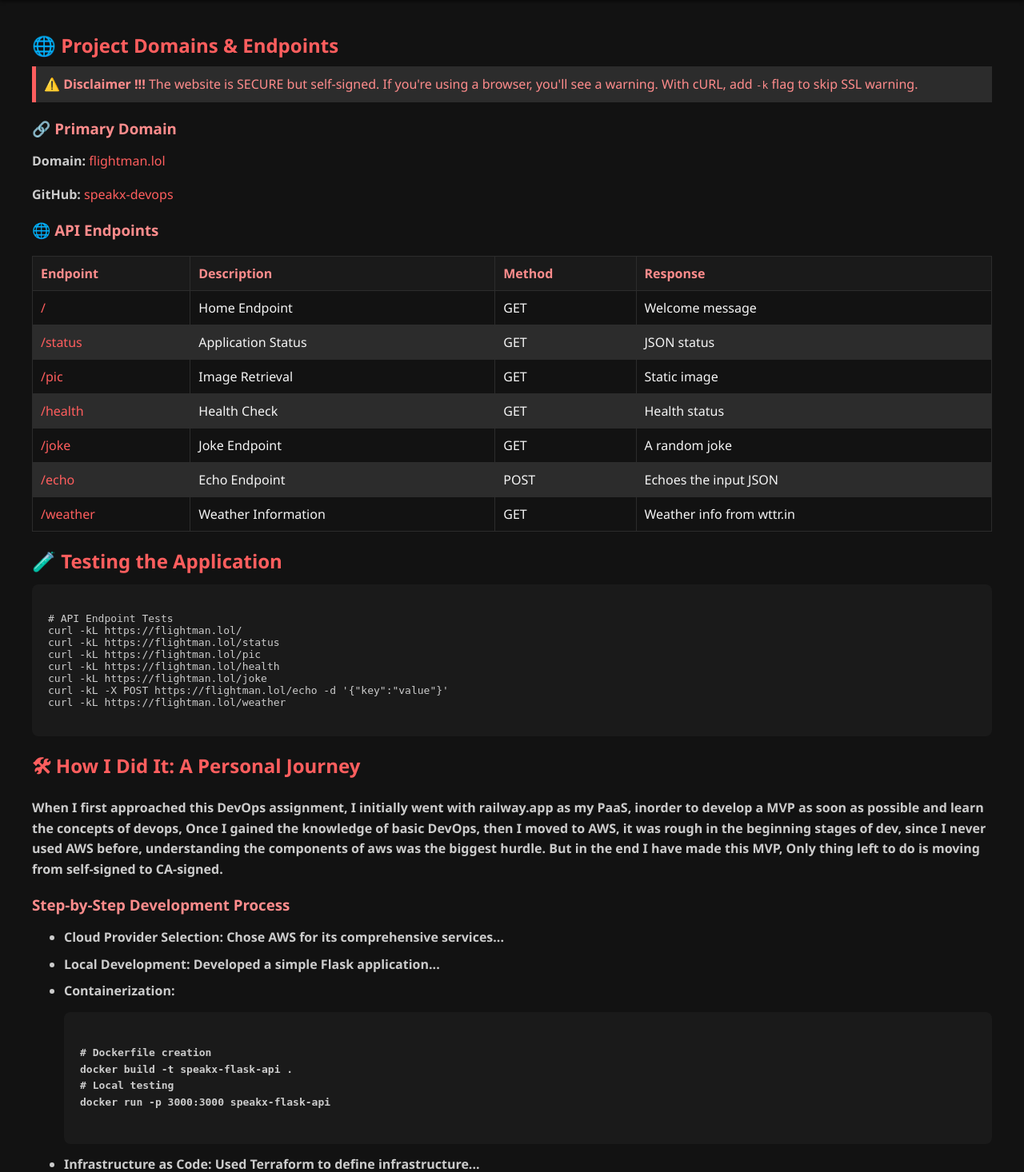
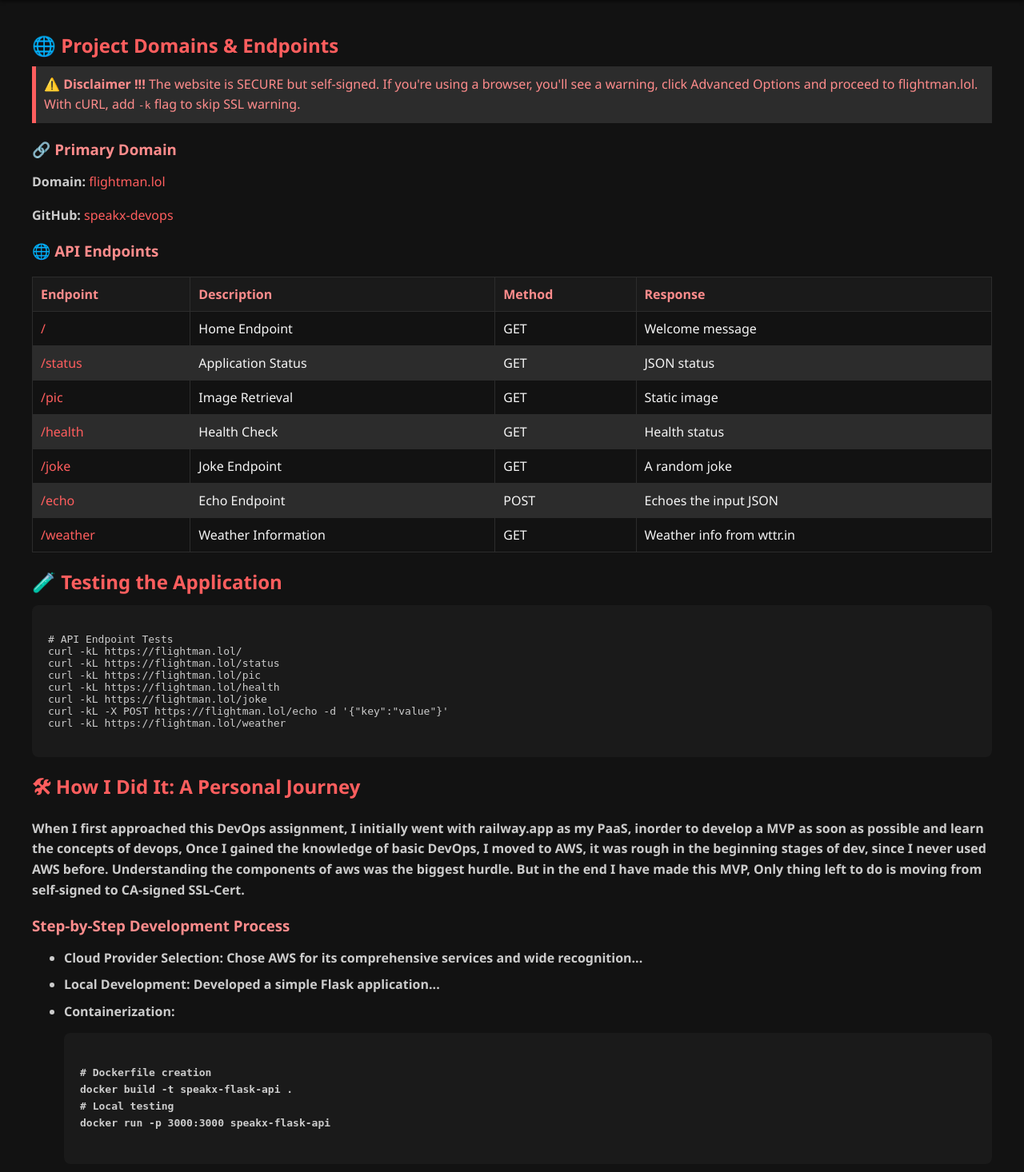
Before and after one commit to flightman69/devops_tw, a Flask app: page / in a window 1280 px wide. Shown: the part 126-1592 px from the top of the page at 80% size. Run offline with Flask 3, Linux system fonts and the light colour scheme.

Commit message:
updated README and landing page

```diff
--- a/app/templates/index.html
+++ b/app/templates/index.html
@@ -17,7 +17,7 @@
         <section class="project-domains">
             <h2>🌐 Project Domains & Endpoints</h2>
             <div class="warning">
-                <p><strong>⚠️ Disclaimer !!!</strong> The website is SECURE but self-signed. If you're using a browser, you'll see a warning. With cURL, add <code>-k</code> flag to skip SSL warning.</p>
+                <p><strong>⚠️ Disclaimer !!!</strong> The website is SECURE but self-signed. If you're using a browser, you'll see a warning, click Advanced Options and proceed to flightman.lol. With cURL, add <code>-k</code> flag to skip SSL warning.</p>
             </div>
 
             <div class="domain">
@@ -107,11 +107,11 @@ curl -kL https://flightman.lol/weather
 
         <section class="journey">
             <h2>🛠 How I Did It: A Personal Journey</h2>
-            <p><strong>When I first approached this DevOps assignment, I initially went with railway.app as my PaaS, inorder to develop a MVP as soon as possible and learn the concepts of devops, Once I gained the knowledge of basic DevOps, then I moved to AWS, it was rough in the beginning stages of dev, since I never used AWS before, understanding the components of aws was the biggest hurdle. But in the end I have made this MVP, Only thing left to do is moving from self-signed to CA-signed.</p>
+            <p><strong>When I first approached this DevOps assignment, I initially went with railway.app as my PaaS, inorder to develop a MVP as soon as possible and learn the concepts of devops, Once I gained the knowledge of basic DevOps, I moved to AWS, it was rough in the beginning stages of dev, since I never used AWS before. Understanding the components of aws was the biggest hurdle. But in the end I have made this MVP, Only thing left to do is moving from self-signed to CA-signed SSL-Cert.</p>
 
             <h3>Step-by-Step Development Process</h3>
             <ul>
-                <li><strong>Cloud Provider Selection</strong>: Chose AWS for its comprehensive services...</li>
+                <li><strong>Cloud Provider Selection</strong>: Chose AWS for its comprehensive services and wide recognition...</li>
                 <li><strong>Local Development</strong>: Developed a simple Flask application...</li>
                 <li><strong>Containerization</strong>:
                     <pre><code>
@@ -159,7 +159,7 @@ docker run -p 3000:3000 speakx-flask-api
         <section class="previous-iteration">
             <h2>🚢 Previous Iteration: Railway.app</h2>
             <p><strong>Initial Project:</strong> Domain: <a href="https://shavok.up.railway.app" target="_blank">shavok.up.railway.app</a></p>
-            <p><strong>Approach:</strong> Simplified PaaS deployment</p>
+            <p><strong>Approach:</strong>Developing on Railway was super simple, since it took care of most of things, ranging from default secure environment variable to auto-detecting Dockerfile and deploying it.</p>
         </section>
 
         <section class="comparative-analysis">
@@ -205,9 +205,9 @@ docker run -p 3000:3000 speakx-flask-api
         <section class="lessons-learned">
             <h2>🚀 Lessons Learned</h2>
             <ul>
-                <li>🔧 Importance of comprehensive security in the cloud</li>
-                <li>🌍 Criticality of scalability in production environments</li>
-                <li>💡 Understanding the infrastructure cost-performance balance</li>
+                <li>🔧 Declarative syntax of Terraform for provinsion</li>
+                <li>🌍 AWS Ecosystem, EC2, ECR, S3 Bucket, Security Groups (SG)</li>
+                <li>💡 Containerization using Docker and Orchestration using docker-compose</li>
             </ul>
         </section>
 
```
Also changed, not shown: README.md, app/images/94326787_p0.jpg (deleted), app/images/Astolfo Bliss Japanese text vhs (200 percent resize).png (deleted), app/images/wallpaper_342.jpg (deleted).
